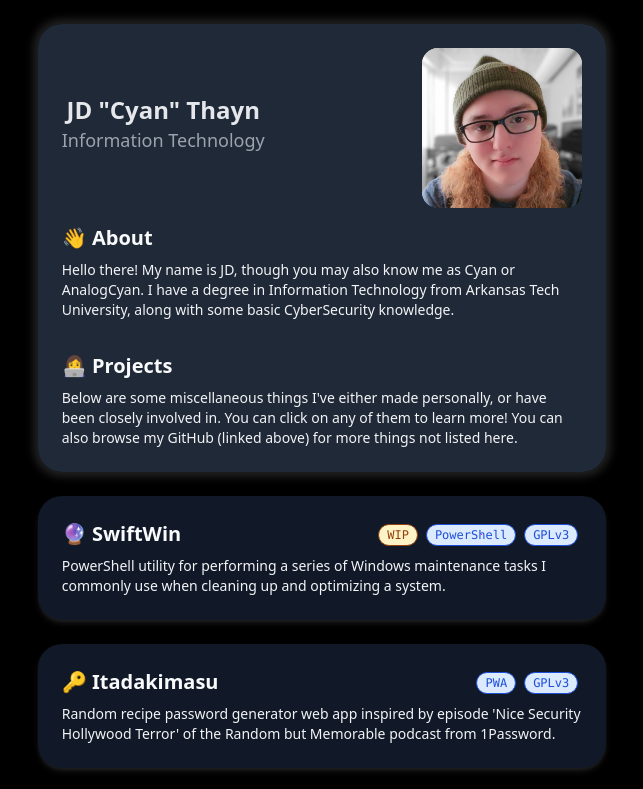
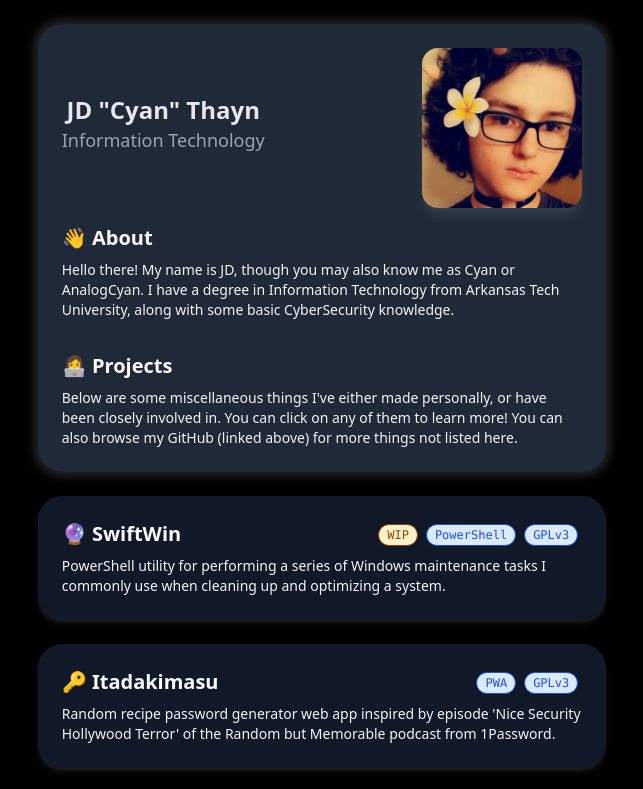
Before and after one commit to AnalogCyan/thayn.me, a website: page index.html in a window 1280 px wide. Shown: the top 789 px of the page, without its empty margins (318-961 px from the left). Drawn offline with nearby package versions, Linux system fonts and the light colour scheme; files that its build step writes are made by us from their sources.

Commit message:
Added random profile pic display.

```diff
--- a/index.html
+++ b/index.html
@@ -49,7 +49,7 @@
       property="og:description"
       content="JD 'Cyan' Thayn | Information Technology"
     />
-    <meta property="og:image" content="https://thayn.me/media/profile.jpg" />
+    <meta property="og:image" content="https://thayn.me/media/profile1.jpg" />
     <!--Imports, etc.-->
     <meta charset="UTF-8" />
     <meta name="viewport" content="width=device-width, initial-scale=1.0" />
@@ -105,27 +105,10 @@
           "
         >
           <img
-            src="./media/profile.jpg"
+            src="./media/profile1.jpg"
+            id="profile"
             alt=""
-            class="flex mb-3 w-40 h-40 rounded-2xl object-cover sm:mb-0"
-          />
-          <img
-            src="./media/profileColorPop.jpg"
-            alt=""
-            class="
-              absolute
-              top-12
-              mb-3
-              w-40
-              h-40
-              rounded-2xl
-              hover:opacity-0
-              opacity-100
-              object-cover
-              transition
-              duration-1000
-              sm:mb-0
-            "
+            class="flex mb-3 w-40 h-40 rounded-2xl object-cover sm:mb-0 shadow-lg"
           />
           <div class="flex flex-col items-center">
             <div class="text-gray-200 text-2xl font-bold leading-none">
@@ -539,7 +522,9 @@
               </div>
             </h1>
             <p class="min-w-prose max-w-prose text-gray-100 text-sm">
-              A very bad DNS server implementation that sends you to randomly chosen websites. Made as a joke; not meant to be used as a real DNS server.
+              A very bad DNS server implementation that sends you to randomly
+              chosen websites. Made as a joke; not meant to be used as a real
+              DNS server.
             </p>
           </div>
         </div>
--- a/js/script.js
+++ b/js/script.js
@@ -6,6 +6,10 @@ window.onload = function load() {
   copyDate();
   newQuote();
   deadPixel();
+
+  setInterval(() => {
+    randPhoto();
+  }, 2500);
 };
 
 function loadFile(filePath) {
@@ -17,6 +21,11 @@ function loadFile(filePath) {
     result = xmlhttp.responseText;
   }
   return result;
+}
+
+function randPhoto() {
+  let num = Math.floor(Math.random() * 3) + 1;
+  document.getElementById("profile").src = `./media/profile${num}.jpg`;
 }
 
 function copyDate() {
```
Also changed, not shown: media/profile1.jpg (renamed from media/profile.jpg), media/profile2.jpg (added), media/profile3.jpg (added), media/profileColorPop.jpg (deleted).
